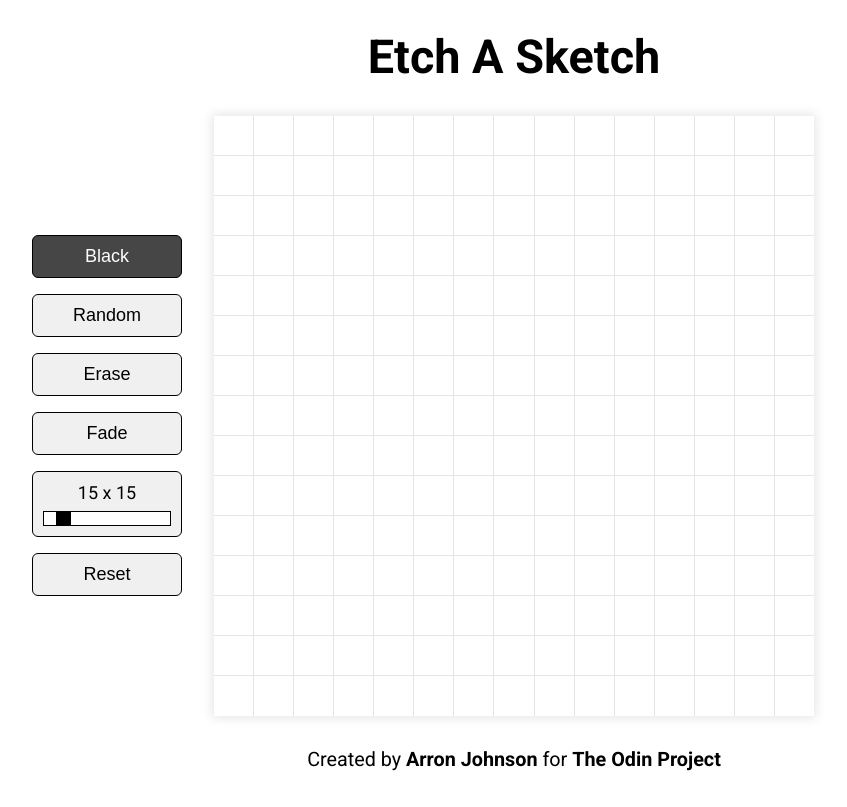
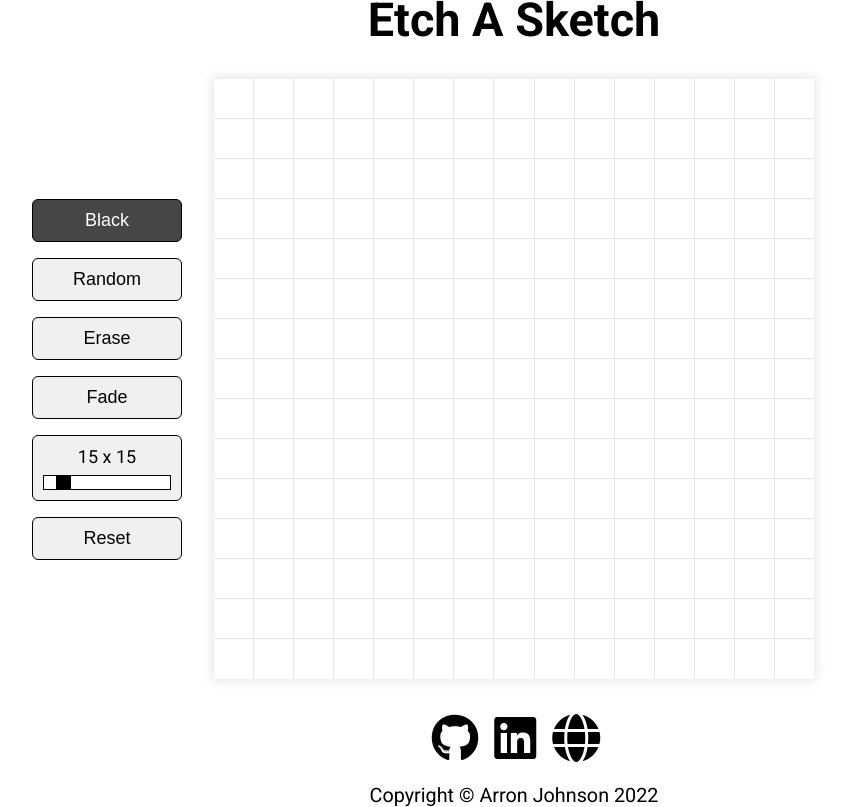
Before and after one commit to arronjohnson/etch-a-sketch, a plain HTML site: page index.html in a window 1280 px wide. Shown: the whole page, without its empty margins (126-973 px from the left). Drawn offline with Linux system fonts and the light colour scheme.

Commit message:
Update footer

```diff
--- a/index.html
+++ b/index.html
@@ -7,6 +7,8 @@
   <title>Etch A Sketch</title>
   <link rel="stylesheet" href="style.css">
   <script src="script.js" defer></script>
+  <script src="https://kit.fontawesome.com/185f24df6a.js"
+    crossorigin="anonymous"></script>
 </head>
 <body>
   <header>
@@ -29,15 +31,22 @@
     <section class="spacer"></section>
   </main>
   <footer class="footer">
+    <div class="links">
+      <a href="https://github.com/arronjohnson" target="_blank"
+        rel="noopener noreferrer">
+        <i class="fa-brands fa-github"></i>
+      </a>
+      <a href="https://www.linkedin.com/in/arronjohnson-uk/" target="_blank"
+        rel="noopener noreferrer">
+        <i class="fa-brands fa-linkedin"></i>
+      </a>
+      <a href="http://arronjohnson.me/" target="_blank"
+        rel="noopener noreferrer">
+        <i class="fa-solid fa-globe"></i>
+      </a>
+    </div>
     <p>
-      Created by
-      <a href="https://github.com/arronjohnson">
-        <strong>Arron Johnson</strong>
-      </a>
-      for
-      <a href="https://www.theodinproject.com/">
-        <strong>The Odin Project</strong>
-      </a>
+      Copyright © Arron Johnson 2022
     </p>
     </div>
 </body>
--- a/style.css
+++ b/style.css
@@ -58,6 +58,15 @@ main {
 footer {
   font-size: 1.1em;
   text-align: center;
+}
+
+.links {
+  align-items: center;
+  display: flex;
+  font-size: 3rem;
+  gap: 16px;
+  justify-content: center;
+  margin: 0 0 16px 4px;
 }
 
 .controls,
```
